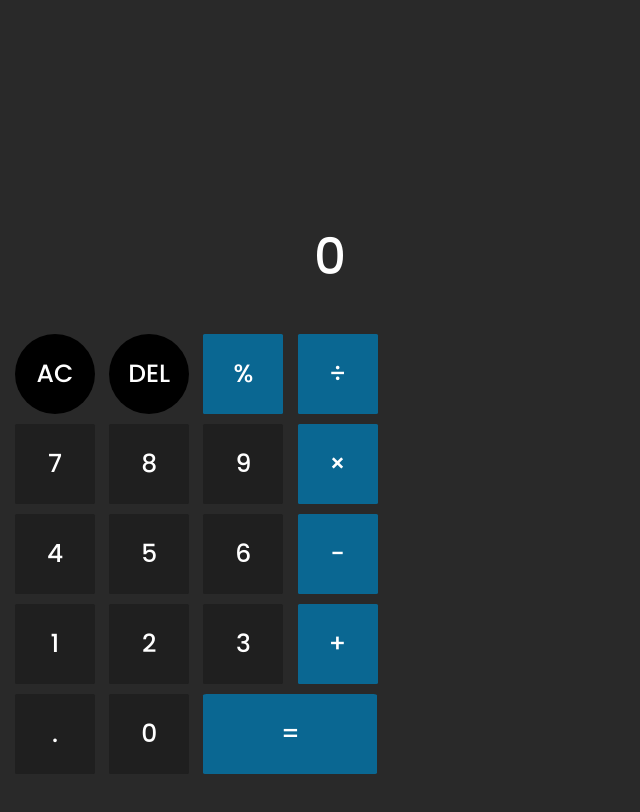
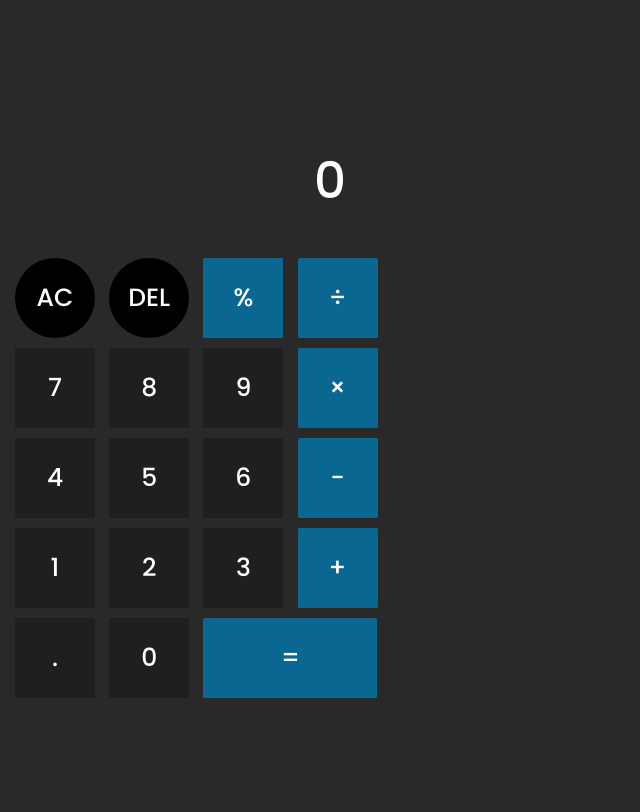
Before and after one commit to TejasRanjith/Calculator, a plain HTML site: page index.html in a window 1280 px wide. Shown: the whole page, without its empty margins (0-640 px from the left). Drawn offline with Linux system fonts and the light colour scheme.

Commit message:
Update style.css

```diff
--- a/style.css
+++ b/style.css
@@ -9,7 +9,7 @@
 
 body{
 
-    height: 851px;
+    height: 700px;
     display: flex;
     align-items: center;
     background: rgb(41, 41, 41);
```
